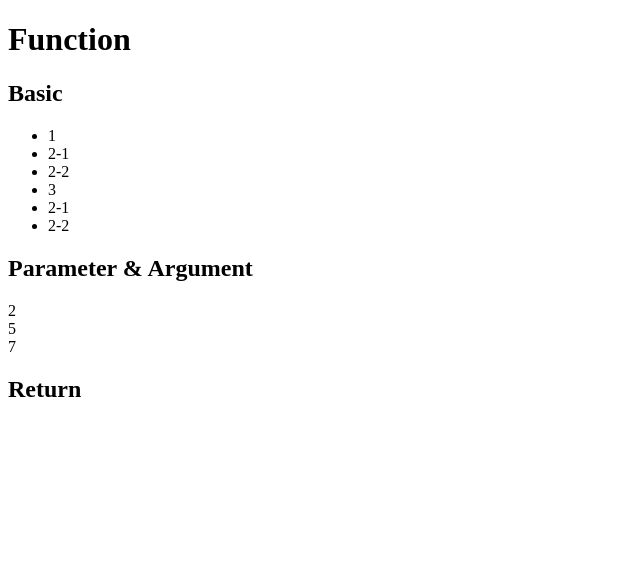
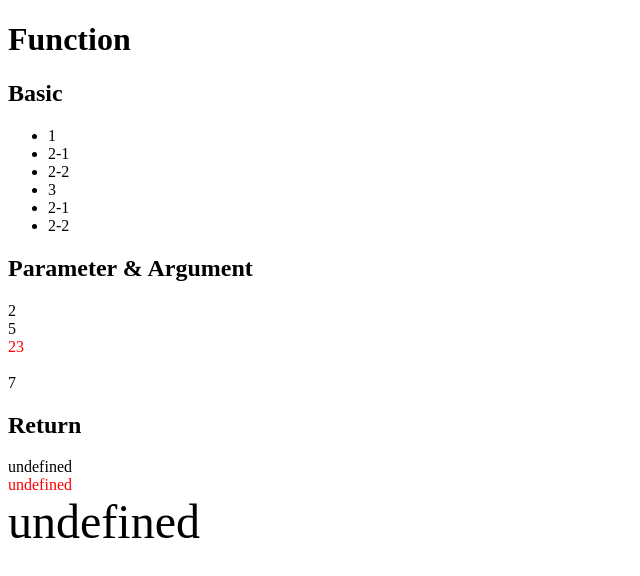
Before and after one commit to min6choi/211618, a plain HTML site: page jsstudy/ex9.html in a window 1280 px wide. Shown: the whole page, without its empty margins (0-640 px from the left). Drawn offline with Linux system fonts and the light colour scheme.

Commit message:
study update

```diff
--- a/jsstudy/ex9.html
+++ b/jsstudy/ex9.html
@@ -27,12 +27,21 @@
             function sum(left, right){ //parameter
                 document.write(left+right+'<br>');
             }
+            function sumColorRed(left, right){
+                document.write('<div style="color:red">'+left+right+'</div><br>');
+            }
             sum(2,3); //5 argument
+            sumColorRed(2,3); //5
             sum(3,4); //7
         </script>
         <h2>Return</h2>
         <script>
+            function sum2(left, right){
 
+            }
+            document.write(sum2(2,3)+'<br>');
+            document.write('<div style="color:red">'+sum2(2,3)+'</div>');
+            document.write('<div style="font-size:3rem">'+sum2(2,3)+'</div>');
         </script>
     </body>
 </html>
```
